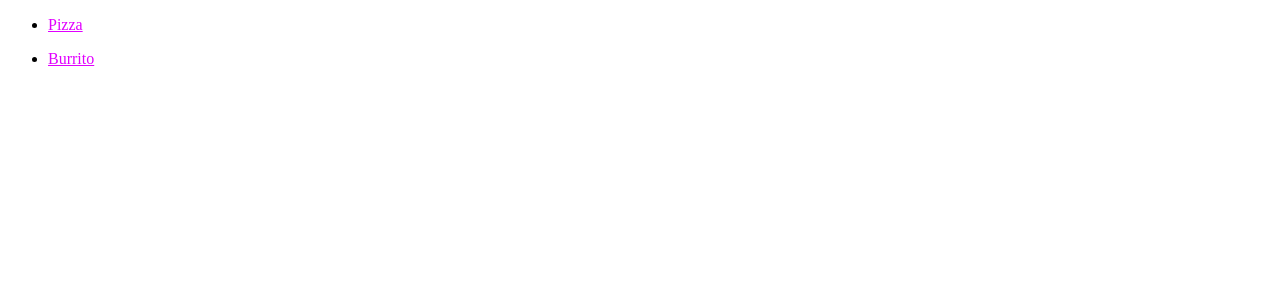
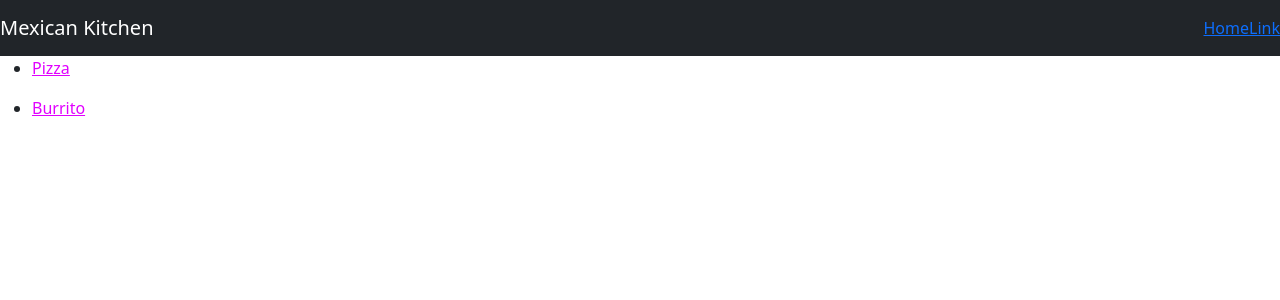
Before and after one commit to DeviRaju27/foodapp, a Django app: page /menu/ in a window 1280 px wide. Before the commit the part shown is almost empty. Shown: the top 300 px of the page. Run offline with Django 4.2, Linux system fonts and the light colour scheme; data comes from the database, SQL or seed files in the repository.

Commit message:
bootstrap navbar

```diff
--- a/menu/static/menu/style.css
+++ b/menu/static/menu/style.css
@@ -2,3 +2,7 @@
 li a{
     color: rgb(225, 0, 255);
 }
+
+.navbar .nav-link {
+    color: red;
+}
--- a/menu/templates/menu/index.html
+++ b/menu/templates/menu/index.html
@@ -4,10 +4,23 @@
 <head>
     <meta charset="UTF-8">
     <meta name="viewport" content="width=device-width, initial-scale=1.0">
+    <title>Document</title>
     <link rel="stylesheet" href = "{% static 'menu/style.css' %}">
-    <title>Document</title>
+    <link href="https://cdn.jsdelivr.net/npm/bootstrap@5.3.3/dist/css/bootstrap.min.css" rel="stylesheet" integrity="sha384-QWTKZyjpPEjISv5WaRU9OFeRpok6YctnYmDr5pNlyT2bRjXh0JMhjY6hW+ALEwIH" crossorigin="anonymous">
+    <script src="https://cdn.jsdelivr.net/npm/bootstrap@5.3.3/dist/js/bootstrap.bundle.min.js" integrity="sha384-YvpcrYf0tY3lHB60NNkmXc5s9fDVZLESaAA55NDzOxhy9GkcIdslK1eN7N6jIeHz" crossorigin="anonymous"></script>
+
 </head>
 <body>
+    <nav class="navbar navbar-dark bg-dark">
+        <a href="" class="navbar-brand">Mexican Kitchen</a>
+        <div class="navbar" id="">
+
+                <a class="nav-item" href="#">Home</a>
+
+                <a class="nav-item" href="#">Link</a>
+
+        </div>
+    </nav>
     {% for item in items %}
         <ul>
             <li>
```
